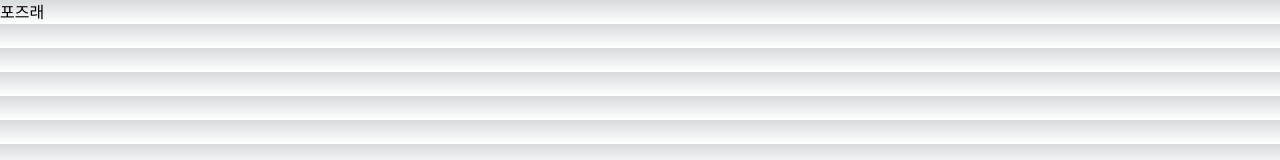
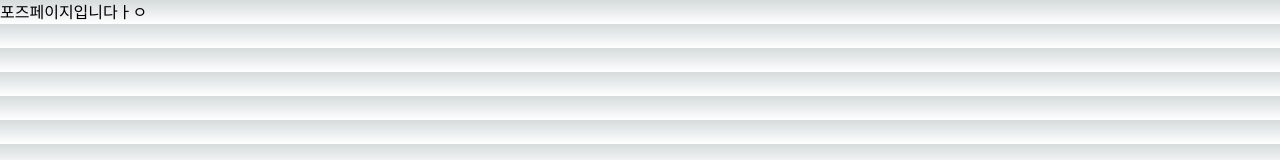
Before and after one commit to yangDM9378/eum_PJT, a Next.js app in the folder frontend/: page /eventcamera/pose in a window 1280 px wide. Shown: the top 160 px of the page. Built offline with nearby package versions, Linux system fonts and the light colour scheme.

Commit message:
feat: 모달컴포넌트 생성

```diff
--- a/frontend/src/app/eventcamera/pose/page.tsx
+++ b/frontend/src/app/eventcamera/pose/page.tsx
@@ -3,7 +3,7 @@ import React from 'react';
 export default function PosePage() {
     return (
         <div>
-            포즈래
+         포즈페이지입니다ㅏㅇ
         </div>
     );
 }
--- /dev/null
+++ b/frontend/src/components/modals/groupModal.tsx
@@ -0,0 +1,12 @@
+'use client'
+import React from 'react'
+
+const GroupModal = () => {
+  return (
+    <div>
+      csr
+    </div>
+  )
+}
+
+export default GroupModal
```
